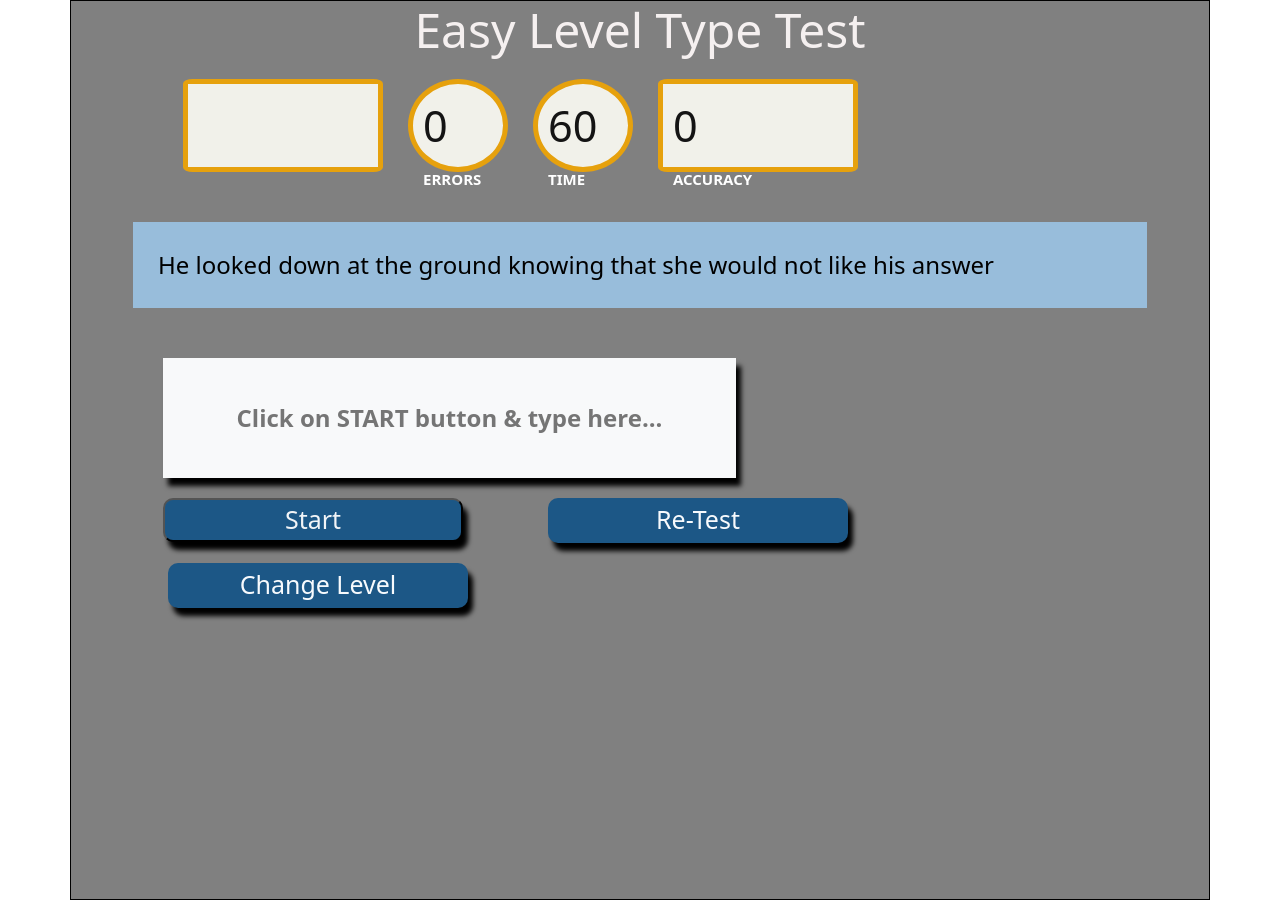
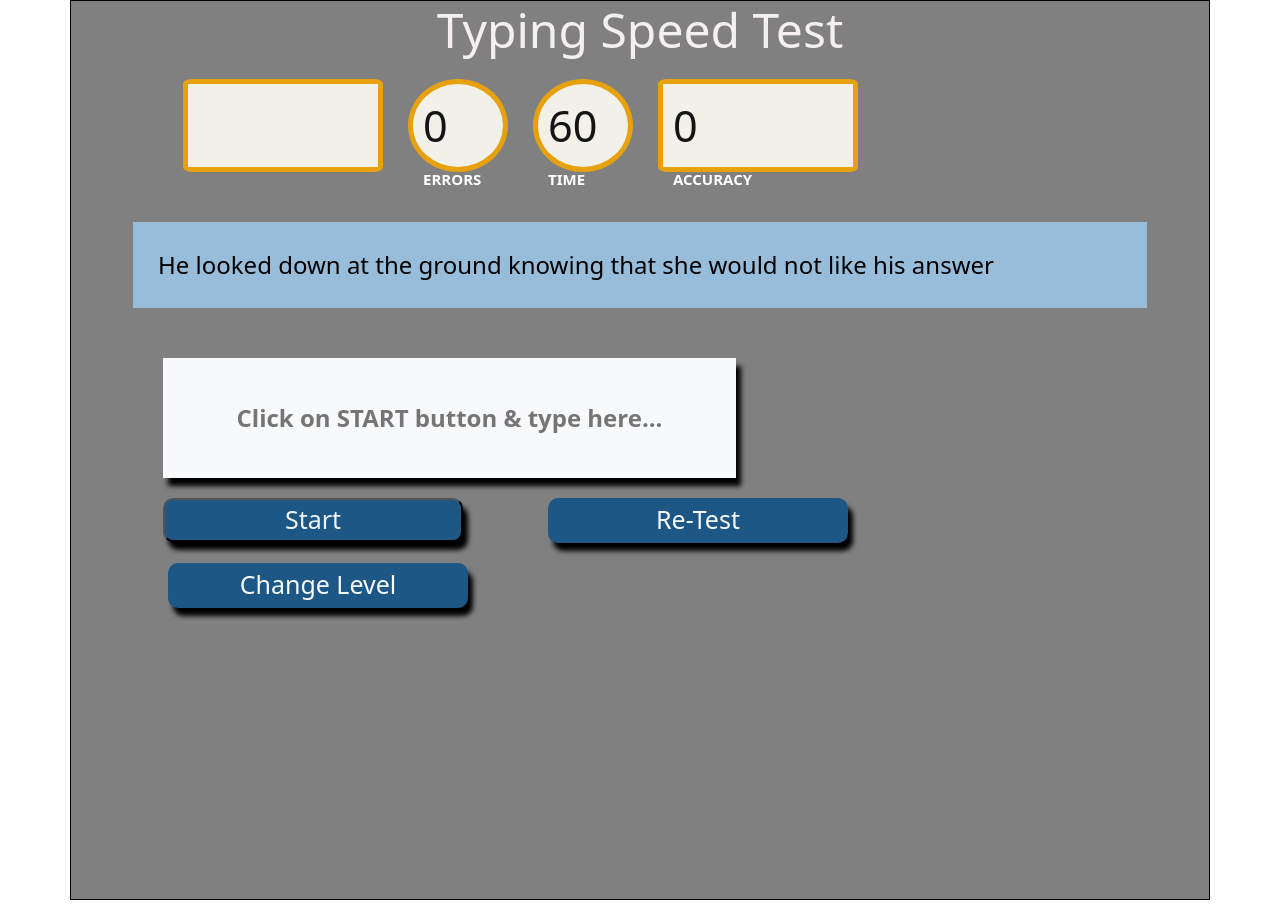
Before and after one commit to Karthy1995/Typessr, an Angular app: page / in a window 1280 px wide. Built offline with nearby package versions, Linux system fonts and the light colour scheme.

Commit message:
make it better

```diff
--- a/src/app/home/home.component.html
+++ b/src/app/home/home.component.html
@@ -2,7 +2,7 @@
 
 
         <h2 class="heading text-center">
-         Easy Level Type Test
+          Typing Speed Test
         </h2>
         <div class="header">
             <div class="wpm">
```
